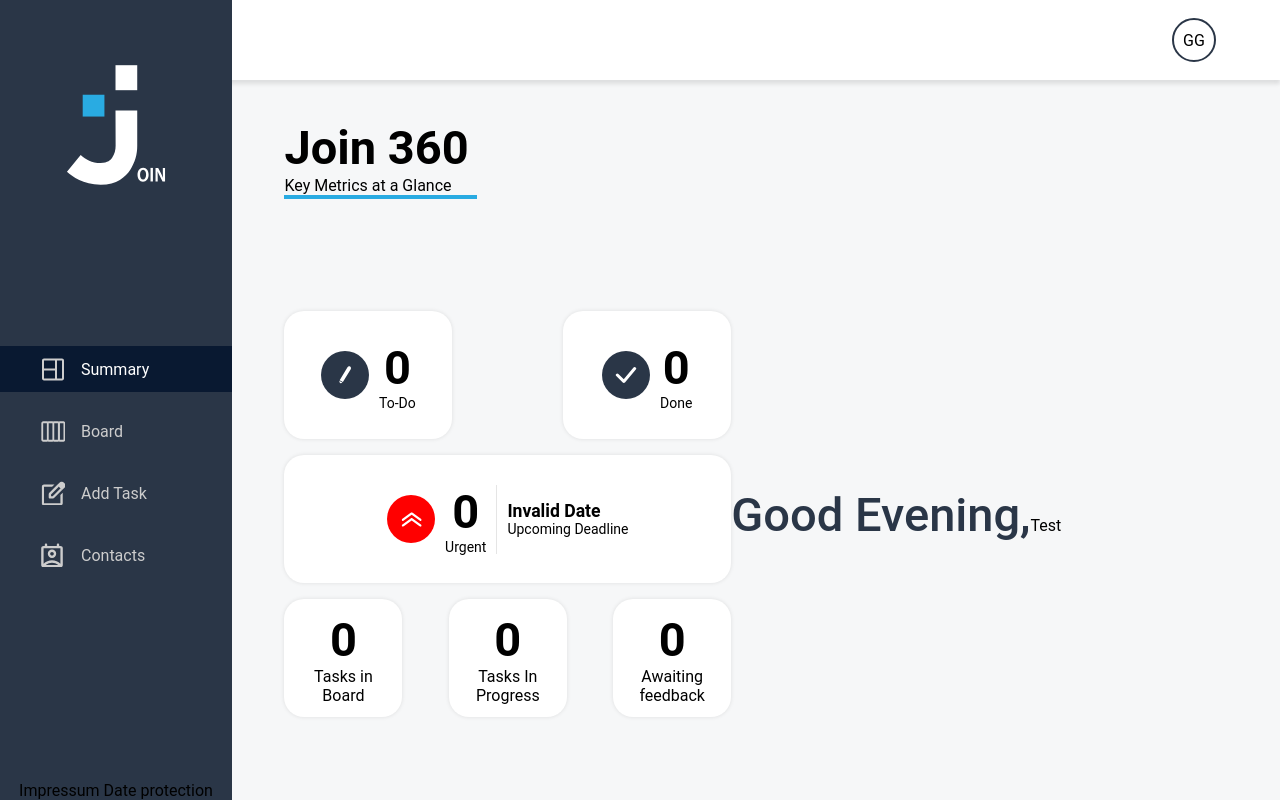
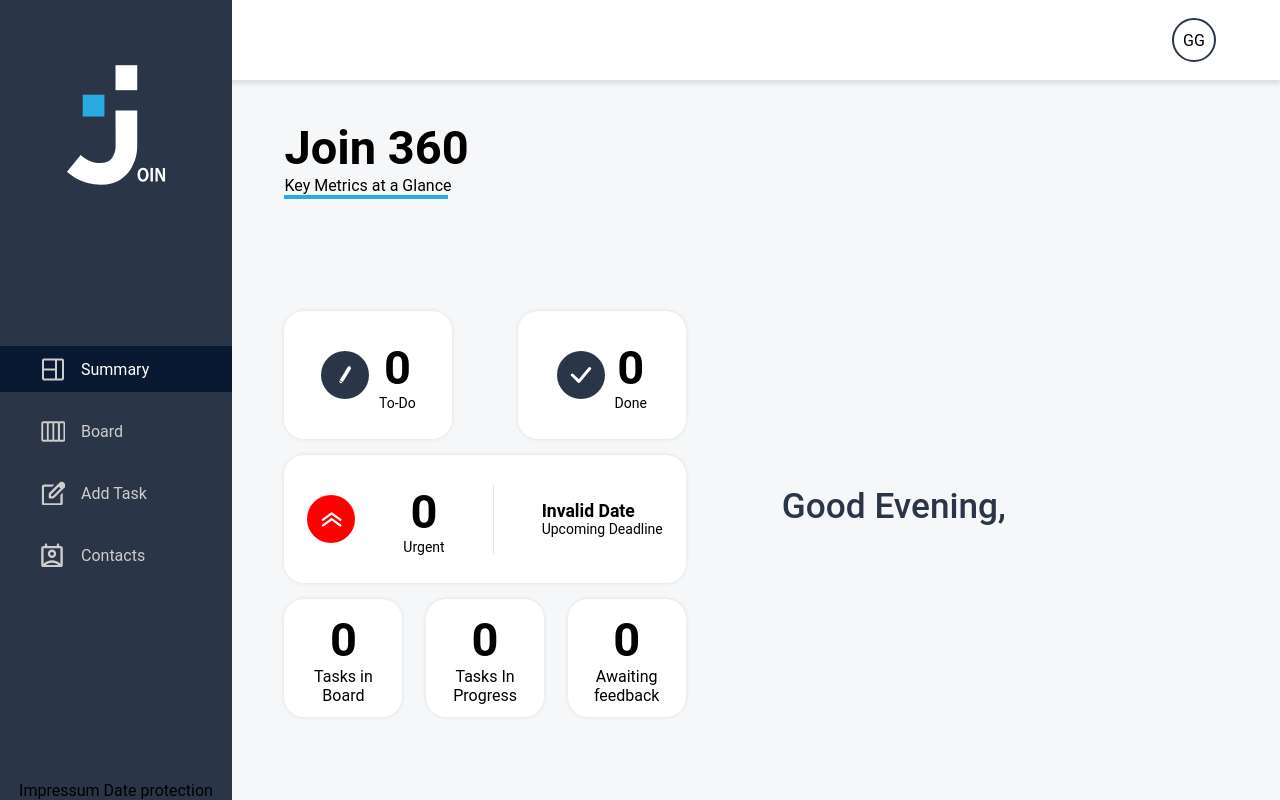
Before and after one commit to MarijanDupkovic/Join, an Angular app: page /board/summary in a window 1280 px wide. Built offline with nearby package versions, Linux system fonts and the light colour scheme; no server answers; sample sign-in values are in the browser's storage.

Commit message:
finished summary

```diff
--- a/src/app/components/board/summary/summary.component.html
+++ b/src/app/components/board/summary/summary.component.html
@@ -45,9 +45,9 @@
           <div class="third-line-card" [routerLink]="['/board/board']"><span class="card-number">{{ awaitingFeedback }}</span> <span>Awaiting</span><span>feedback</span></div>
         </div>
       </div>
-      <div style="width: 100%;" *ngIf="!isMobile">
-        <span class="greetings">Good Evening,</span>
-        <span>Test</span>
+      <div class="greetings-container" *ngIf="!isMobile">
+        <span class="greetings">{{getGreeting()}},</span>
+        <span class="greetings-name">{{ userName }}</span>
       </div>
     </div>
 
--- a/src/app/components/board/summary/summary.component.scss
+++ b/src/app/components/board/summary/summary.component.scss
@@ -14,6 +14,7 @@
       width: 20%;
       margin: 0;
       align-self: flex-start;
+      max-width: 10rem;
     }
 
     p {
@@ -179,7 +180,11 @@
         @include dFlex(row, center, center);
         gap: 10px;
         height: 69px;
+        width: 100%;
 
+        @media(min-width:1048px){
+          gap: 3rem;
+        }
         .divider {
           width: 1px;
           height: 100%;
@@ -212,13 +217,53 @@
     width: 90%;
     @include dFlex(row, flex-start, center);
     margin-top: 5rem;
+    gap:4rem;
+  }
+
+  @media(min-width:1248px){
+    gap: 6rem;
+  }
+  @media(min-width:1348px){
+    gap: 8rem;
   }
 }
 
 
 .greetings {
-  font-size: 47px;
+  font-size: 1.9rem;
   font-weight: 500;
   margin: 0;
   color:#2A3647;
+  @media(min-width:1248px){
+    font-size: 2.2rem;
+  }
+  @media(min-width:1348px){
+    font-size: 2.5rem;
+  }
+  @media(min-width:1600px){
+    font-size: 3rem;
+  }
 }
+
+.greetings-container {
+  @include dFlex(column, center, flex-start);
+  gap: 1rem;
+  width: 100%;
+
+  .greetings-name {
+    font-size: 2.2rem;
+    font-weight: 700;
+    margin: 0;
+    color:#29ABE2;
+
+    @media(min-width:1248px){
+      font-size: 2.5rem;
+    }
+    @media(min-width:1348px){
+      font-size: 3.275rem;
+    }
+    @media(min-width:1600px){
+      font-size: 4rem;
+    }
+  }
+}
--- a/src/app/components/board/summary/summary.component.ts
+++ b/src/app/components/board/summary/summary.component.ts
@@ -2,6 +2,8 @@ import { Component, HostListener } from '@angular/core';
 import { TaskService } from '../../../services/task.service';
 import { CommonModule } from '@angular/common';
 import { RouterLink } from '@angular/router';
+import { AuthService } from '../../../services/auth.service';
+import { ContactsService } from '../../../services/contacts.service';
 
 @Component({
   selector: 'app-summary',
@@ -19,8 +21,11 @@ export class SummaryComponent {
   urgent = 0;
   upcomingTask = '';
   isMobile = window.innerWidth < 1000;
+  loaded_contacts: any = [];
+  loggedInMail = '';
+  userName: any;
 
-  constructor(private tasks: TaskService) { }
+  constructor(private tasks: TaskService, private auth: AuthService, private contacts: ContactsService) { }
   ngOnInit() {
     this.tasks.tasks$.subscribe((data) => {
       this.loaded_tasks = data;
@@ -29,12 +34,27 @@ export class SummaryComponent {
         this.getUpcomingTask();
       }
     });
+    this.auth.user_mail$.subscribe((data) => {
+      this.loggedInMail = data;
+    });
+    this.contacts.contacts$.subscribe((data) => {
+      this.loaded_contacts = data;
+
+      this.loaded_contacts.forEach((contact: any) => {
+        if (contact.email === this.loggedInMail) {
+          this.userName = contact.firstName + ' ' + contact.lastName;
+        }
+      });
+    });
+
 
   }
+
   @HostListener('window:resize', ['$event'])
-  onResize(event:any) {
+  onResize(event: any) {
     this.isMobile = event.target.innerWidth < 1000;
   }
+
   countStatus() {
 
     this.loaded_tasks.forEach((task: any) => {
@@ -56,6 +76,18 @@ export class SummaryComponent {
     });
   }
 
+
+  getGreeting() {
+    const hour = new Date().getHours();
+    if (hour < 12) {
+      return 'Good Morning';
+    } else if (hour < 18) {
+      return 'Good Afternoon';
+    } else {
+      return 'Good Evening';
+    }
+  }
+
   getUpcomingTask() {
     let closest = Infinity;
     let upcomingTask: any = null;
@@ -73,7 +105,6 @@ export class SummaryComponent {
     if (upcomingTask) {
       this.upcomingTask = upcomingTask.due_date;
     }
-    console.log(this.upcomingTask);
   }
 
   format(date: string) {
```
